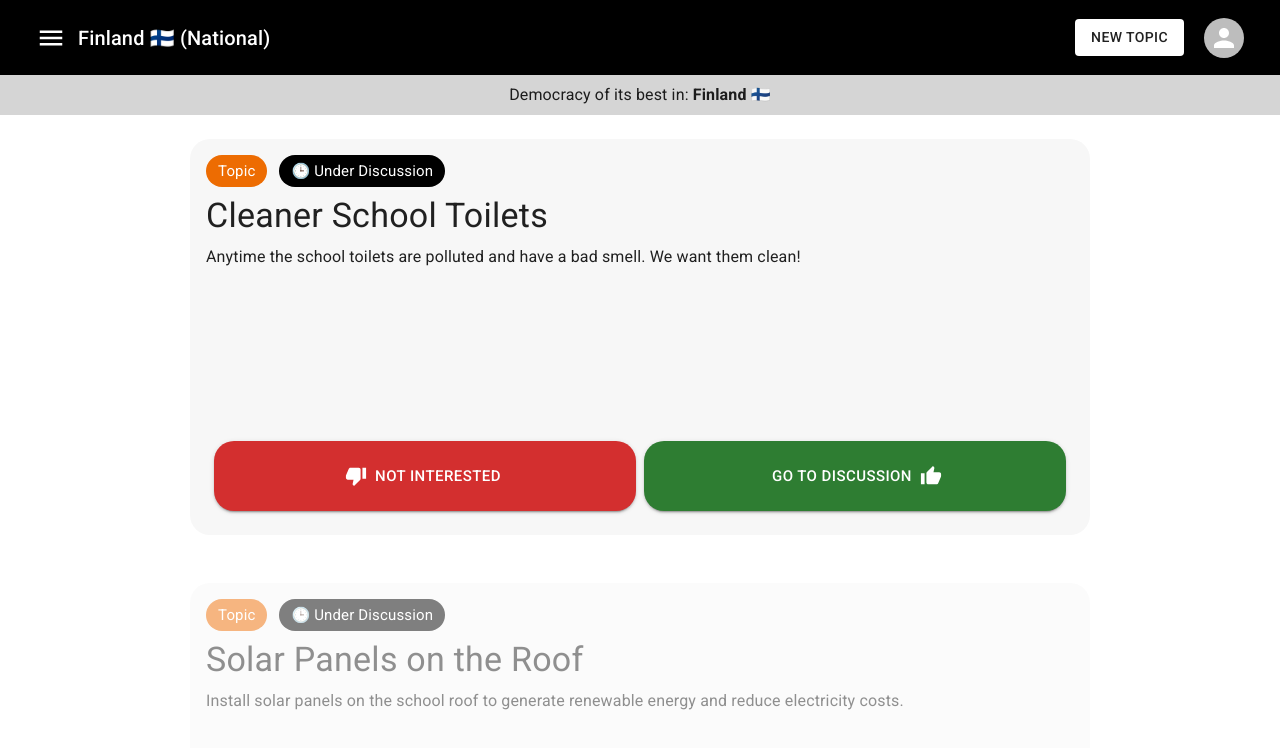
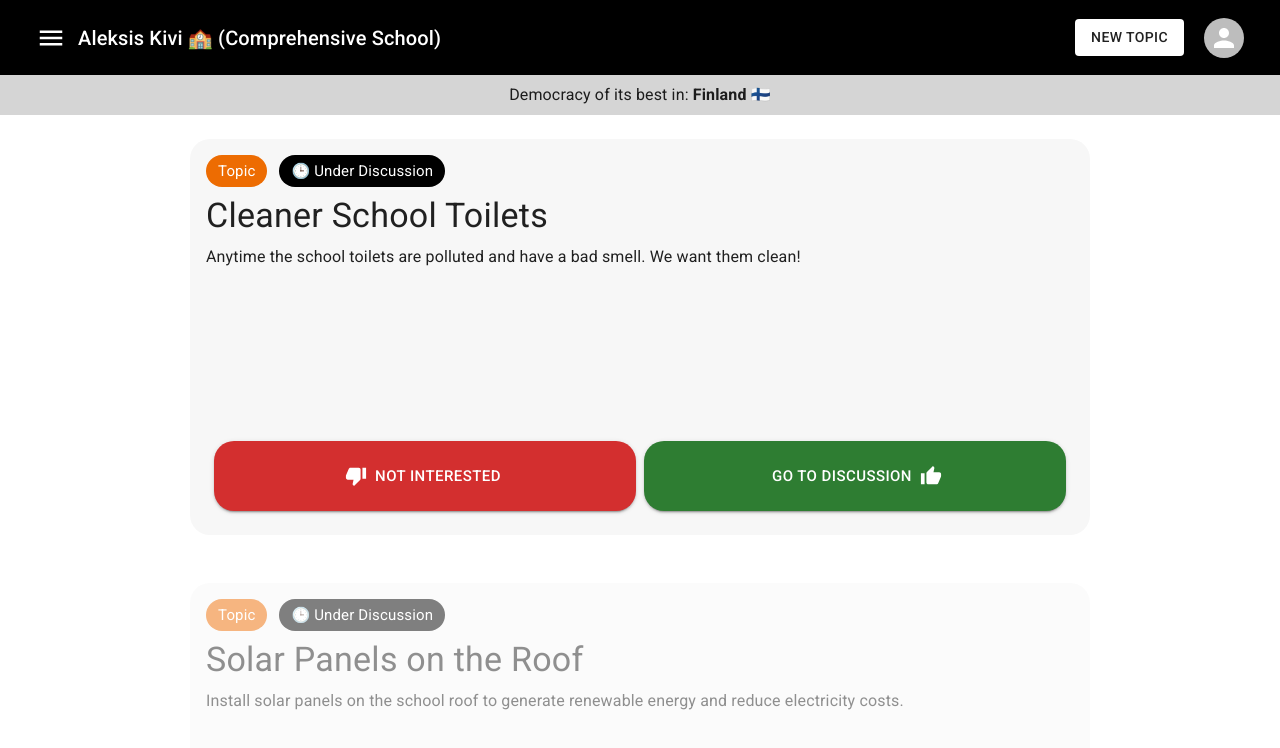
Before and after one commit to danihorvath/sisusays, a React (Vite) app: page / in a window 1280 px wide. Shown: the top 748 px of the page. Built offline with nearby package versions, Linux system fonts and the light colour scheme; sample sign-in values are in the browser's storage; a web font is replaced by a local one; what material-ui-confirm would draw is missing.

Commit message:
feat: adaptation of the menu bar scope

```diff
--- a/src/components/Menu.tsx
+++ b/src/components/Menu.tsx
@@ -28,7 +28,7 @@ export const Menu = () => {
   };
 
   const selectedScope =
-    scopes.find((v) => v.slug === params.scope) || scopes[0];
+    scopes.find((v) => v.slug === params.scope) || scopes[5];
 
   return (
     <>
```
